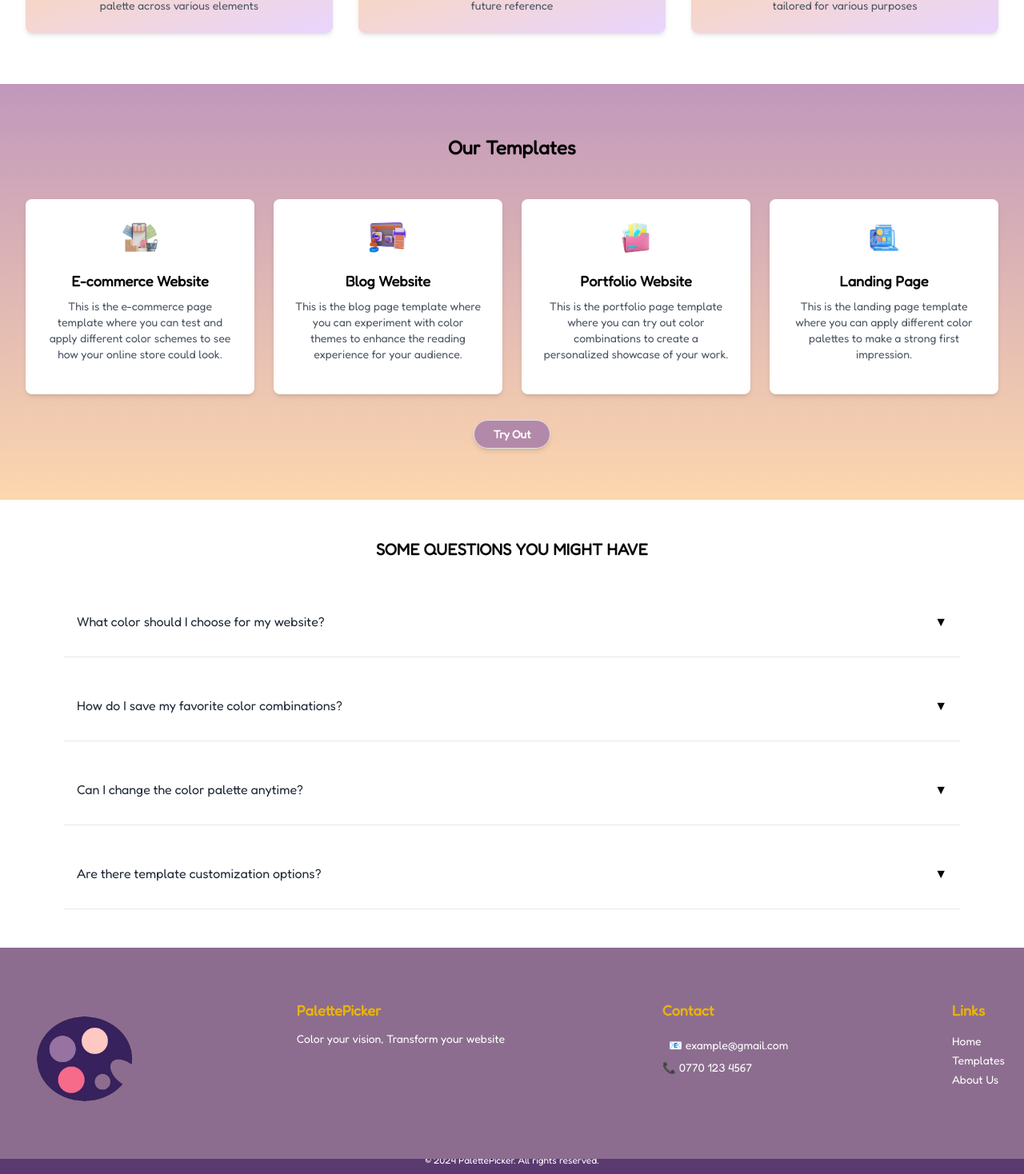
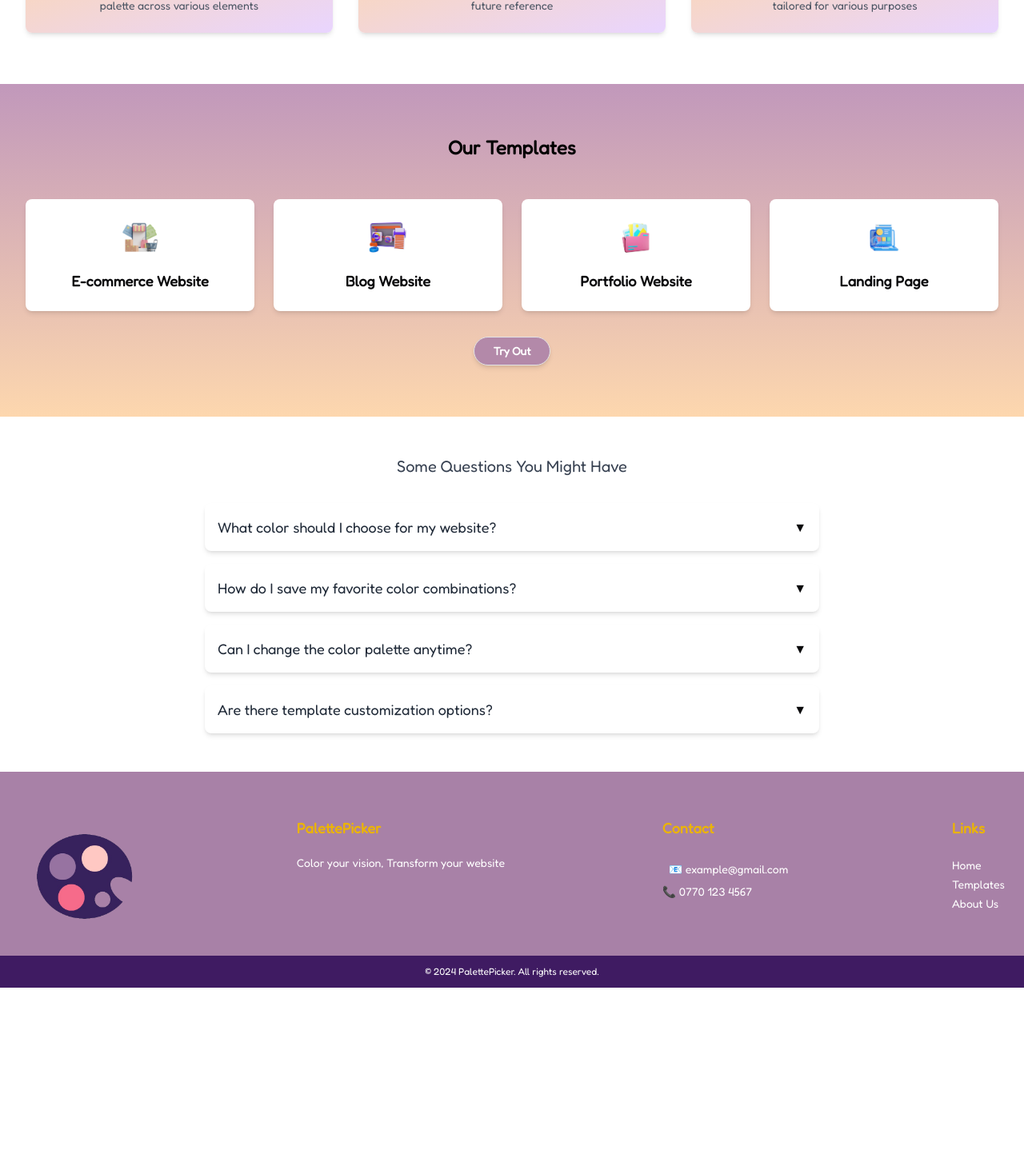
Before and after one commit to papula-a/palettepicker, a Next.js app: page / in a window 1280 px wide. Shown: the part 1083-2551 px from the top of the page at 80% size. After the commit the page ends 2318 px from the top, so only its background shows below. Built offline with nearby package versions, Linux system fonts and the light colour scheme.

Commit message:
Fixed homepage

```diff
--- a/src/app/page.jsx
+++ b/src/app/page.jsx
@@ -108,7 +108,7 @@ export default function Home() {
         </div>
       </div>
 
-      {/* Updated Templates Section */}
+      {/* Updated Templates Section without Text */}
       <div className="bg-gradient-to-b from-[#c198bb] to-[#fdd7ae] py-16">
         <div className="max-w-7xl mx-auto px-4 sm:px-6 lg:px-8">
           <h2 className="text-2xl font-semibold text-center mb-12 text-black">
@@ -127,12 +127,7 @@ export default function Home() {
                 height={48}
                 className="mb-4"
               />
-              <h3 className="text-lg font-semibold mb-2">E-commerce Website</h3>
-              <p className="text-sm text-gray-600 mb-4">
-                This is the e-commerce page template where you can test and
-                apply different color schemes to see how your online store could
-                look.
-              </p>
+              <h3 className="text-lg font-semibold">E-commerce Website</h3>
             </div>
 
             {/* Template 2 */}
@@ -148,12 +143,7 @@ export default function Home() {
                 height={48}
                 className="mb-4"
               />
-              <h3 className="text-lg font-semibold mb-2">Blog Website</h3>
-              <p className="text-sm text-gray-600 mb-4">
-                This is the blog page template where you can experiment with
-                color themes to enhance the reading experience for your
-                audience.
-              </p>
+              <h3 className="text-lg font-semibold">Blog Website</h3>
             </div>
 
             {/* Template 3 */}
@@ -169,11 +159,7 @@ export default function Home() {
                 height={48}
                 className="mb-4"
               />
-              <h3 className="text-lg font-semibold mb-2">Portfolio Website</h3>
-              <p className="text-sm text-gray-600 mb-4">
-                This is the portfolio page template where you can try out color
-                combinations to create a personalized showcase of your work.
-              </p>
+              <h3 className="text-lg font-semibold">Portfolio Website</h3>
             </div>
 
             {/* Template 4 */}
@@ -189,11 +175,7 @@ export default function Home() {
                 height={48}
                 className="mb-4"
               />
-              <h3 className="text-lg font-semibold mb-2">Landing Page</h3>
-              <p className="text-sm text-gray-600 mb-4">
-                This is the landing page template where you can apply different
-                color palettes to make a strong first impression.
-              </p>
+              <h3 className="text-lg font-semibold">Landing Page</h3>
             </div>
           </div>
 
--- a/src/components/FAQItem.jsx
+++ b/src/components/FAQItem.jsx
@@ -1,23 +1,33 @@
-import { useState } from 'react';
+import { useState } from "react";
 
 const FAQItem = ({ question, answer }) => {
   const [isOpen, setIsOpen] = useState(false);
 
   return (
-    <div className={`border-b border-gray-200 ${isOpen ? "border-pink-500" : "border-gray-200"} py-4`}>
-      <button
-        className={`flex justify-between items-center w-full text-left p-4 ${isOpen ? "bg-pink-100" : "bg-white"}`}
-        onClick={() => setIsOpen(!isOpen)}
-      >
-        <span className={`text-gray-800 font-medium ${isOpen ? "font-bold" : ""}`}>
+    <div
+      className={`transition-all duration-300 ${
+        isOpen ? "bg-pink-200" : "bg-white"
+      } rounded-lg shadow-md overflow-hidden p-4 mb-4 cursor-pointer hover:shadow-lg hover:bg-pink-100 max-w-3xl mx-auto`}
+      onClick={() => setIsOpen(!isOpen)}
+    >
+      <button className="flex justify-between items-center w-full text-left focus:outline-none">
+        <span
+          className={`text-gray-800 font-medium ${
+            isOpen ? "font-bold" : ""
+          } text-lg`}
+        >
           {question}
         </span>
-        <span className={`transform transition-transform ${isOpen ? "rotate-180" : ""}`}>
+        <span
+          className={`transform transition-transform duration-300 ${
+            isOpen ? "rotate-180" : ""
+          }`}
+        >
           &#9660;
         </span>
       </button>
       {isOpen && (
-        <div className="mt-2 p-4 border-t border-gray-300 bg-pink-50 text-gray-700">
+        <div className="mt-4 p-4 bg-pink-50 text-gray-700 rounded-lg shadow-inner">
           {answer}
         </div>
       )}
@@ -29,26 +39,30 @@ const FAQSection = () => {
   const faqs = [
     {
       question: "What color should I choose for my website?",
-      answer: "Choosing colors depends on your brand identity and audience. Generally, consider using a primary color that reflects your brand, a secondary color for accents, and neutral colors for backgrounds. You can also use color theory principles to create a harmonious palette."
+      answer:
+        "Choosing colors depends on your brand identity and audience. Generally, consider using a primary color that reflects your brand, a secondary color for accents, and neutral colors for backgrounds. You can also use color theory principles to create a harmonious palette.",
     },
     {
       question: "How do I save my favorite color combinations?",
-      answer: "You can save your favorite color combinations by creating an account on our website. Once logged in, you’ll have the option to save palettes for future reference and easily access them anytime."
+      answer:
+        "You can save your favorite color combinations by creating an account on our website. Once logged in, you’ll have the option to save palettes for future reference and easily access them anytime.",
     },
     {
       question: "Can I change the color palette anytime?",
-      answer: "Absolutely! You can change your color palette at any time. Our platform allows you to experiment with different combinations, and you can update your saved palettes whenever you want."
+      answer:
+        "Absolutely! You can change your color palette at any time. Our platform allows you to experiment with different combinations, and you can update your saved palettes whenever you want.",
     },
     {
       question: "Are there template customization options?",
-      answer: "Yes, we offer various customization options for our templates. You can adjust colors, fonts, layouts, and more to fit your unique style. Our goal is to help you create a website that truly represents your vision."
-    }
+      answer:
+        "Yes, we offer various customization options for our templates. You can adjust colors, fonts, layouts, and more to fit your unique style. Our goal is to help you create a website that truly represents your vision.",
+    },
   ];
 
   return (
-    <div className="bg-white max-w-full mx-auto py-12 px-20">
-      <h2 className="text-center text-xl font-semibold mb-8">
-        SOME QUESTIONS YOU MIGHT HAVE
+    <div className="bg-white max-w-4xl mx-auto py-12 px-6">
+      <h2 className="text-center text-xl font-medium text-gray-700 mb-8">
+        Some Questions You Might Have
       </h2>
       <div className="space-y-4">
         {faqs.map((faq, index) => (
--- a/src/components/Footer.jsx
+++ b/src/components/Footer.jsx
@@ -3,27 +3,13 @@ import Link from "next/link";
 
 const Footer = () => {
   return (
-    <footer className="relative bg-[#8C6D8F] text-white">
+    <footer className="bg-[#A881A7] text-white pt-8">
       {" "}
-      {/* Darker lavender */}
-      {/* Decorative Wave SVG */}
-      <div className="absolute -top-5 w-full">
-        <svg
-          viewBox="0 0 1440 320"
-          xmlns="http://www.w3.org/2000/svg"
-          className="w-full h-auto"
-        >
-          <path
-            fill="#8C6D8F"
-            fillOpacity="1"
-            d="M0,160L60,176C120,192,240,224,360,224C480,224,600,192,720,170.7C840,149,960,139,1080,154.7C1200,171,1320,213,1380,234.7L1440,256V320H1380C1320,320,1200,320,1080,320C960,320,840,320,720,320C600,320,480,320,360,320C240,320,120,320,60,320L0,320Z"
-          />
-        </svg>
-      </div>
-      <div className="px-6 pt-16 pb-8 relative z-10">
+      {/* Added top padding here */}
+      <div className="px-6 py-6">
         <div className="container mx-auto flex flex-col md:flex-row justify-between">
           {/* Logo and description */}
-          <div className="mb-6 md:mb-0 flex items-center flex-col md:items-start">
+          <div className="mb-6 md:mb-0 flex flex-col items-center md:items-start">
             <Image
               src="/static/logo.png"
               alt="PalettePicker Logo"
@@ -32,31 +18,32 @@ const Footer = () => {
             />
           </div>
 
-          <div className="mb-6 md:mb-0 flex items-center flex-col md:items-start">
-            <h5 className="text-lg font-bold mb-3 text-[#ebb308]">
+          <div className="mb-6 md:mb-0 flex flex-col items-center md:items-start">
+            <h5 className="text-lg font-bold mb-3 text-[#eab308]">
               PalettePicker
             </h5>{" "}
-            {/* Warm golden color */}
-            <p className="text-sm text-center md:text-left">
+            {/* Heading color */}
+            <p className="text-sm mt-2">
               Color your vision, Transform your website
-            </p>
+            </p>{" "}
+            {/* Additional margin for positioning */}
           </div>
 
           {/* Contact Info */}
-          <div className="mb-6 md:mb-0 flex items-center flex-col md:items-start">
-            <h5 className="text-lg font-bold mb-3 text-[#ebb308]">Contact</h5>{" "}
-            {/* Warm golden color */}
-            <div className="text-sm text-center md:text-left">
+          <div className="mb-6 md:mb-0 flex flex-col items-center md:items-start">
+            <h5 className="text-lg font-bold mb-3 text-[#eab308]">Contact</h5>{" "}
+            {/* Heading color */}
+            <div className="text-sm mt-2">
               <div className="m-2">📧 example@gmail.com</div>
               <div>📞 0770 123 4567</div>
             </div>
           </div>
 
           {/* Links */}
-          <div className="flex items-center flex-col md:items-start">
-            <h5 className="text-lg font-bold mb-3 text-[#ebb308]">Links</h5>{" "}
-            {/* Warm golden color */}
-            <ul className="text-center md:text-left">
+          <div className="flex flex-col items-center md:items-start">
+            <h5 className="text-lg font-bold mb-3 text-[#eab308]">Links</h5>{" "}
+            {/* Heading color */}
+            <ul className="mt-2">
               <li>
                 <Link href="/" className="text-sm hover:underline">
                   Home
@@ -76,10 +63,8 @@ const Footer = () => {
           </div>
         </div>
       </div>
-      <div className="bg-[#5B3A70] p-3 text-center text-xs text-white">
-        {" "}
-        {/* Lighter purple for bottom bar */}© 2024 PalettePicker. All rights
-        reserved.
+      <div className="bg-[#3F1B62] p-3 text-center text-xs">
+        © 2024 PalettePicker. All rights reserved.
       </div>
     </footer>
   );
```
